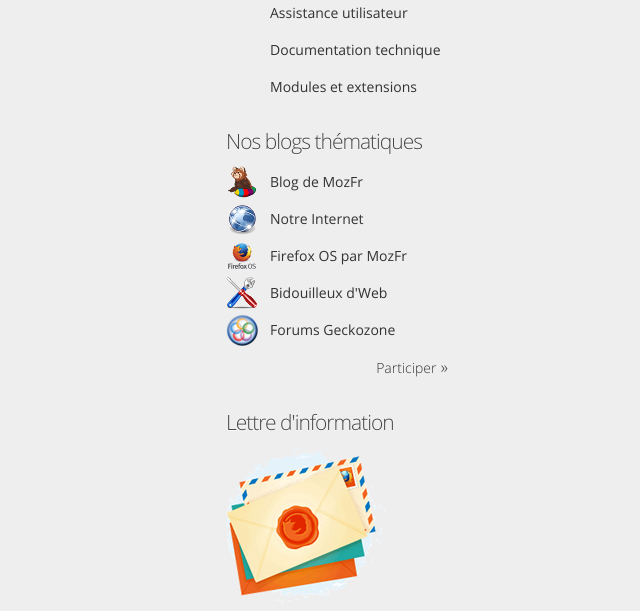
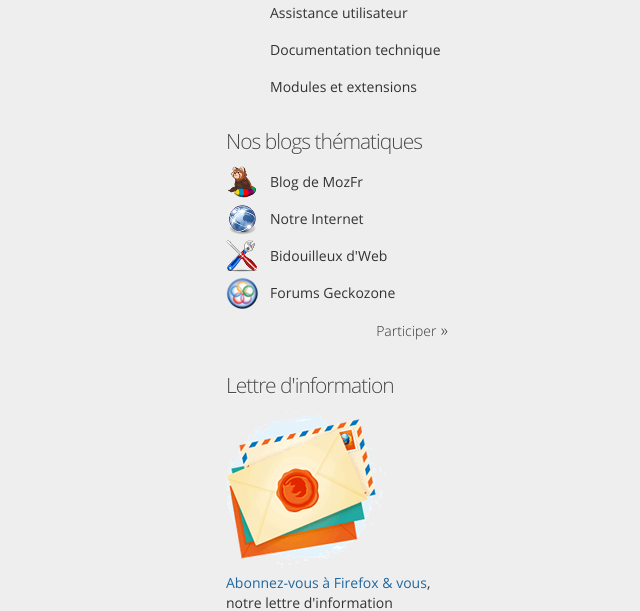
Before and after one commit to mozfr/www, a PHP site: template source/_layouts/default.html.twig in a window 1280 px wide. Shown: the part 1335-1946 px from the top of the page, without its empty margins (640-1280 px from the left). Run offline with PHP 8.4, Linux system fonts and the light colour scheme; the template is opened without the code that fills it, so the values that code supplies are empty; some libraries are stand-ins or nearby versions.

Commit message:
Remove firefoxos as it's no longer maintained (#116)

```diff
--- a/source/_layouts/default.html.twig
+++ b/source/_layouts/default.html.twig
@@ -96,9 +96,6 @@
                     <li id="notreinternet">
                         <a href="https://notreinternet.mozfr.org/" title="Blog sur les lois et Internet">Notre Internet</a>
                     </li>
-                    <li id="firefoxos">
-                        <a href="https://firefoxos.mozfr.org/" title="Blog de la communauté francophone sur Firefox OS">Firefox OS par MozFr</a>
-                    </li>
                     <li id="bidouilleux">
                         <a href="https://tech.mozfr.org/" title="Blog technique de la communauté Mozilla francophone">Bidouilleux d'Web</a>
                     </li>
--- a/source/css/style.css
+++ b/source/css/style.css
@@ -831,10 +831,6 @@ li#notreinternet a {
   background-image: url(/img/notreinternet_32px.png);
 }
 
-li#firefoxos a {
-  background-image: url(/img/firefoxos_32px.png);
-}
-
 li#geckozone a {
   background-image: url(/img/geckozone_32px.png); }
 
```
Also changed, not shown: source/img/firefoxos_32px.png (deleted).
